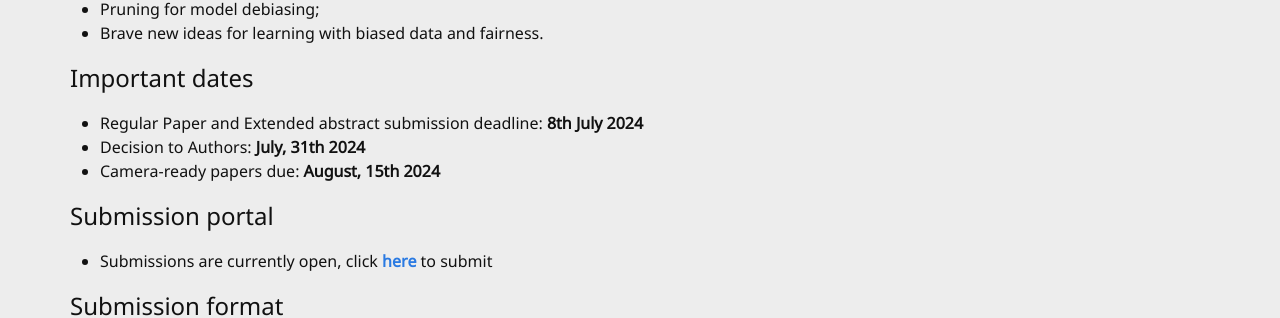
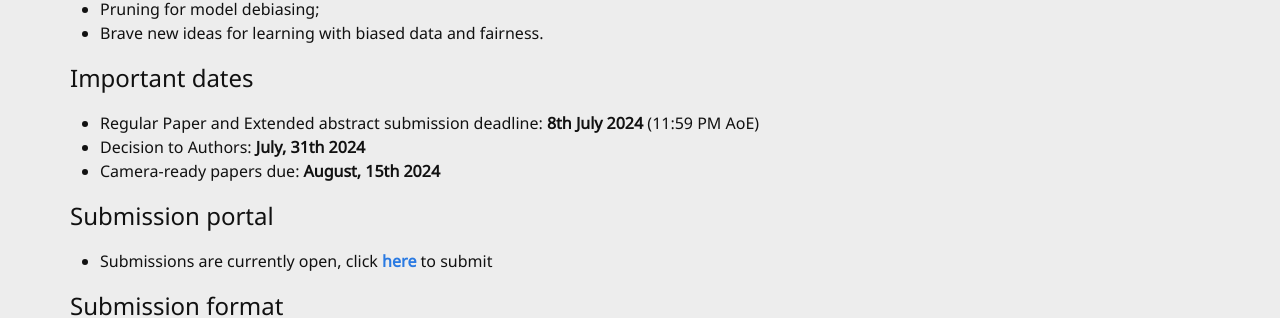
Before and after one commit to VitoPaoloPastore/2nd-FAILED-Workshop-ICCV-2025.github.io, a Jekyll site: the page built from 0-call.md, in a window 1280 px wide. Shown: the part 664-982 px from the top of the page. Built offline with Jekyll 4.4.1, drawn with Linux system fonts in a browser that asks for light colours.

Commit message:
Update 0-call.md

```diff
--- a/0-call.md
+++ b/0-call.md
@@ -23,7 +23,7 @@ We welcome the submissions of original and high-quality papers including (but no
 
 ## Important dates
 
-* Regular Paper and Extended abstract submission deadline: **8th July 2024**
+* Regular Paper and Extended abstract submission deadline: **8th July 2024** (11:59 PM AoE)
 * Decision to Authors: **July, 31th 2024**
 * Camera-ready papers due: **August, 15th 2024**
 
```
